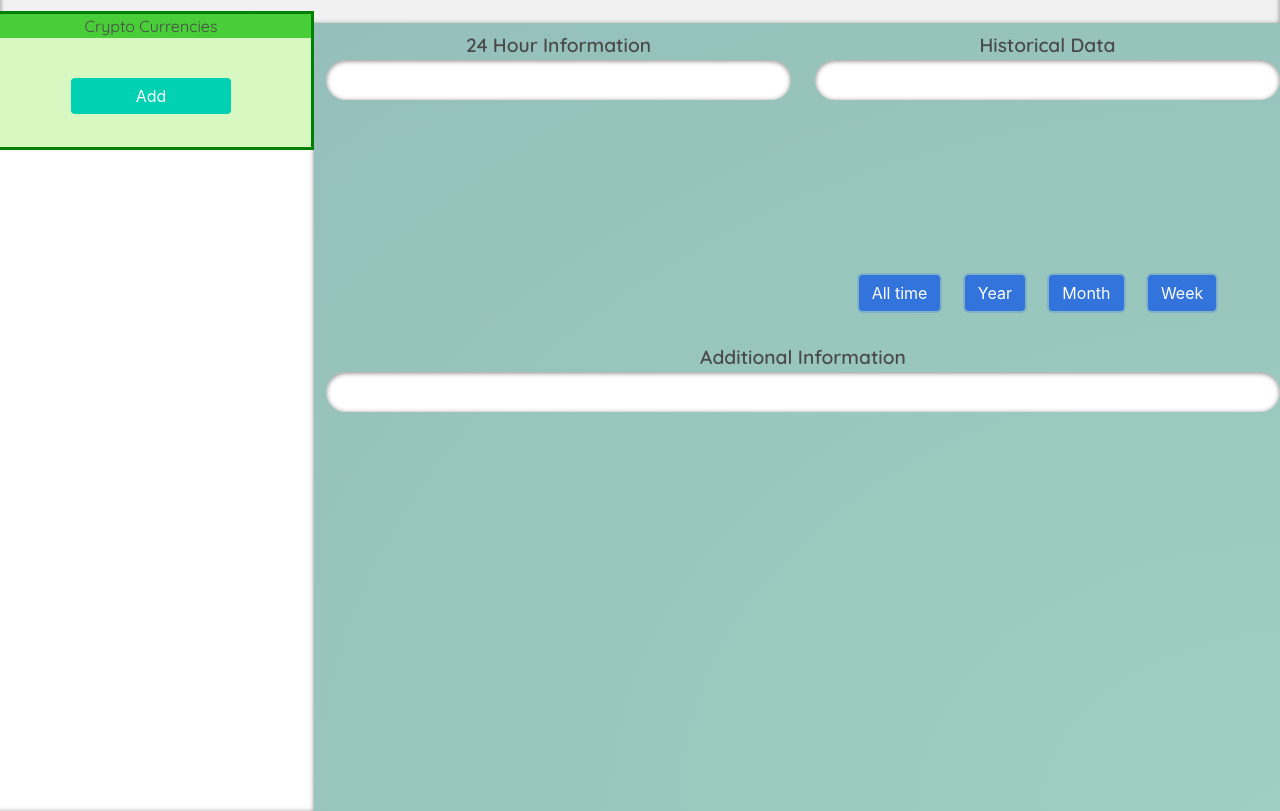
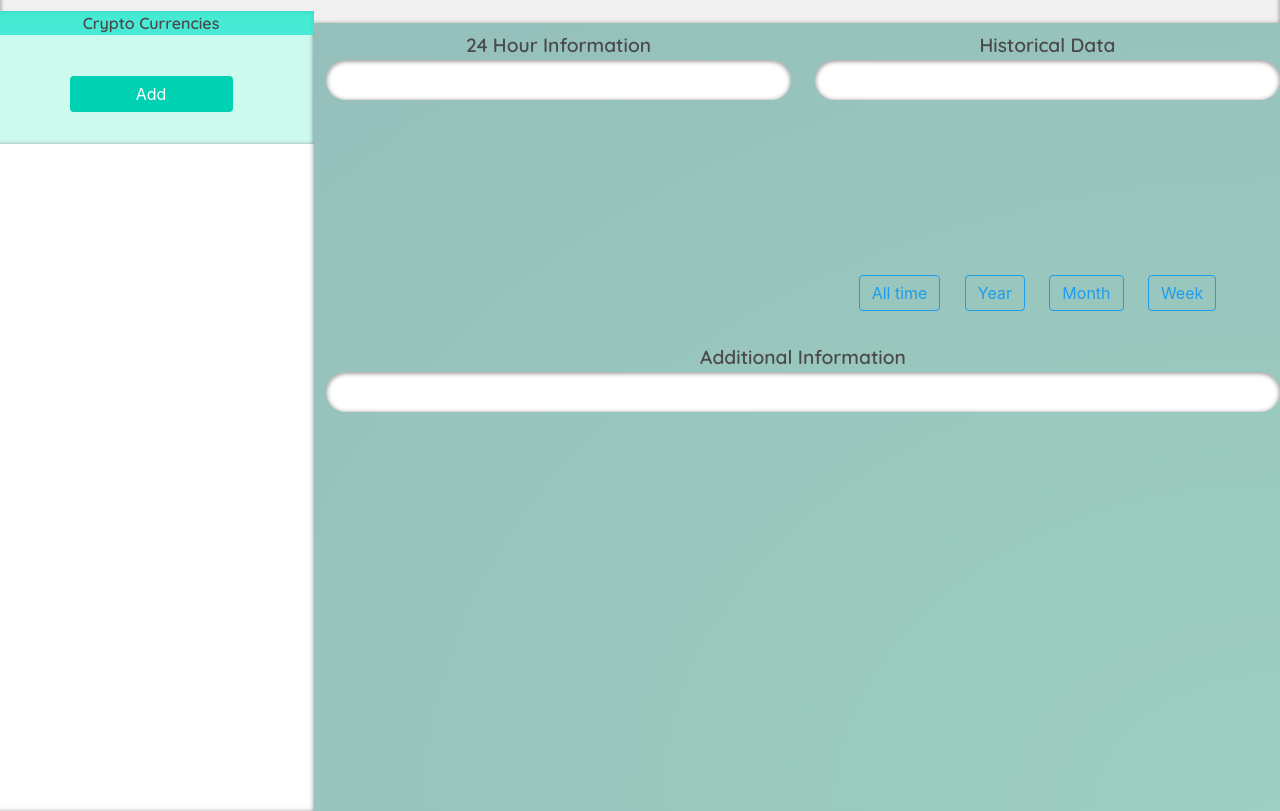
Before and after one commit to kieferjackson/crypto-info, a plain HTML site: page index.html in a window 1280 px wide. Shown: the part 129-940 px from the top of the page. Drawn offline with nearby package versions, Linux system fonts and the light colour scheme.

Commit message:
Change button style & adding some style in multiple areas.

```diff
--- a/assets/css/style.css
+++ b/assets/css/style.css
@@ -27,9 +27,9 @@ header
 .secContainer
 {
     box-sizing: border-box;
-    border: solid green;
+    box-shadow: var(--subtle-depth);
     padding-bottom: 10%;
-    background-color: rgba(205, 247, 177, 0.795);
+    background-color: rgba(177, 247, 230, 0.637);
 }
 
 #cryptoCurrencyOptions
@@ -45,19 +45,17 @@ header
 
 .listView
 {
-    border-style: solid;
-     /* margin-left: 20%; */
-    /* margin-right: 20%;  */
+    border: solid whitesmoke;
+    border-radius: 25px;
     text-align: center;
-    background-color: rgba(144, 247, 166, 0.856);
+    background-color: #89e2cc;
 }
 
-.listTop
-{
-    /* border-style: solid; */
+.listTop {
+    font-weight: bold;
     margin-bottom: 5%;
     text-align: center;
-    background-color: rgba(31, 194, 17, 0.767);
+    background-color: rgba(49, 233, 209, 0.856);
 }
 
 /* Modal Menu Styling */
@@ -130,7 +128,7 @@ header
 .no_change { background-color: rgb(199, 199, 199) }
 
 /* Historical Data Timespan Buttons */
-.data
+.data-custom
 {
     margin-top: 175px;
     margin-right: 20px;
--- a/index.html
+++ b/index.html
@@ -67,7 +67,7 @@
                                         </form>
                                     </section>
                                     <footer class="modal-card-foot">
-                                        <button id="save" class="button is-success">Add</button>
+                                        <button id="save" class="button is-success">Save</button>
                                         <button id="cancel" class="button">Cancel</button>
                                     </footer>
                                 </div>
@@ -100,16 +100,16 @@
                         <div>
                             <!-- Buttons for Historical Data  -->
 
-                            <button id="alltime" class="button is-link is-focused data">
+                            <button id="alltime" class="button is-info is-outlined is-active data-custom">
                                 All time
                             </button>
-                            <button id="year" class="button is-link is-focused data">
+                            <button id="year" class="button is-info is-outlined is-active data-custom">
                                 Year
                             </button>
-                            <button id="month" class="button is-link is-focused data">
+                            <button id="month" class="button is-info is-outlined is-active data-custom">
                                 Month
                             </button>
-                            <button id="week" class="button is-link is-focused data">
+                            <button id="week" class="button is-info is-outlined is-active data-custom">
                                 Week
                             </button>
                         </div>
```
